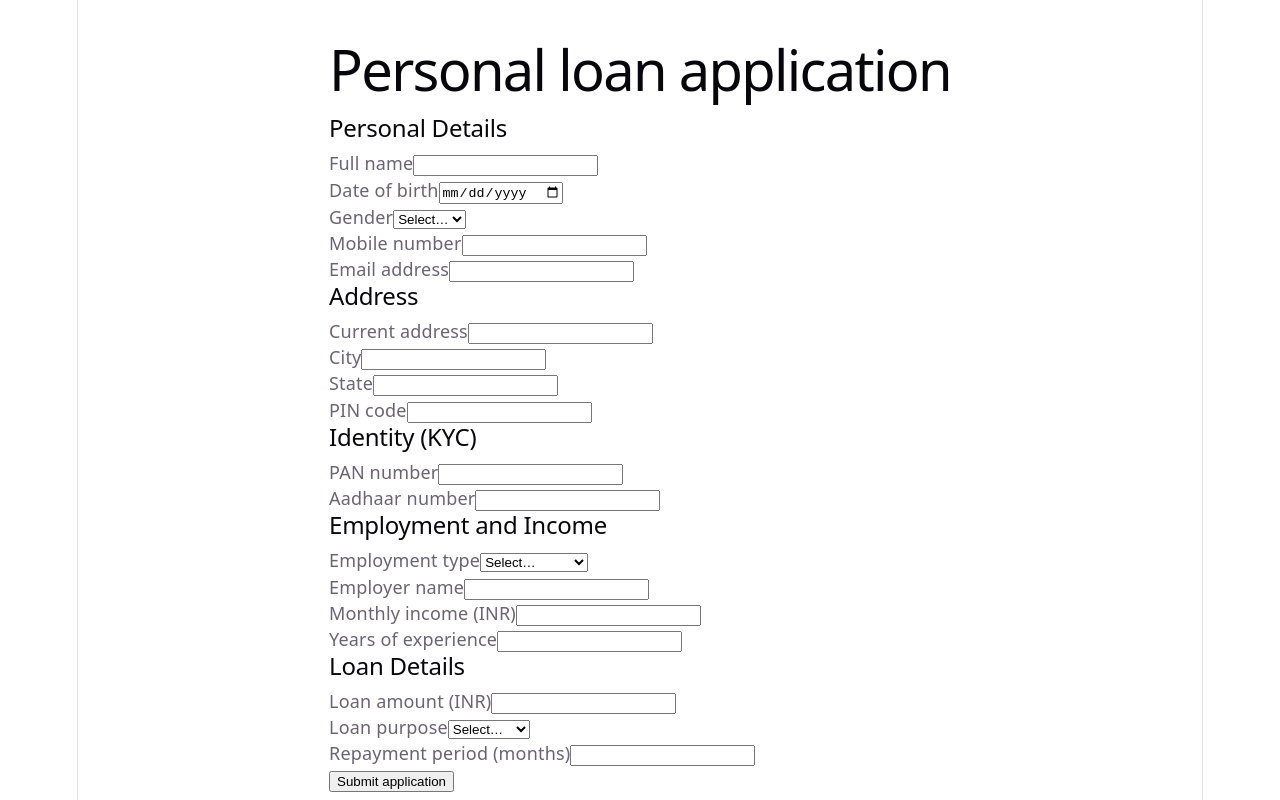
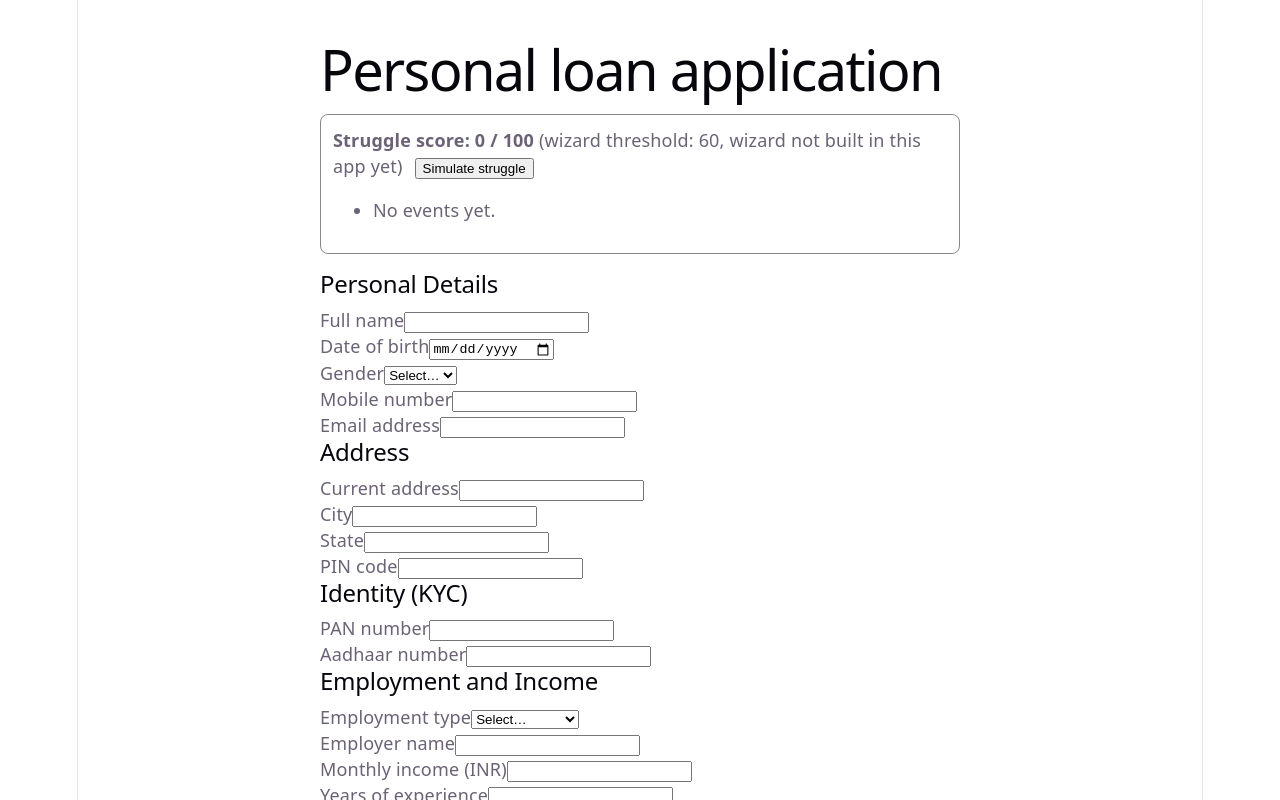
Before and after one commit to Anikx09/AuraGen-Generative-UI, a React (Vite) app in the folder auragen-app/: page / in a window 1280 px wide. Shown: the top 800 px of the page. Built offline with nearby package versions, Linux system fonts and the light colour scheme.

Commit message:
feat: show live struggle score and event log in App

```diff
--- a/auragen-app/src/App.jsx
+++ b/auragen-app/src/App.jsx
@@ -1,14 +1,27 @@
 import { useState } from "react";
 import Form from "./components/Form";
+import useTracker from "./hooks/useTracker";
+import { STRUGGLE_THRESHOLD } from "./data/fields";
 
 export default function App() {
   const [data, setData] = useState({});
   const [submitted, setSubmitted] = useState(false);
+  const { score, log, simulate } = useTracker(!submitted);
   const setValue = (key, value) => setData((d) => ({ ...d, [key]: value }));
 
   return (
     <main style={{ maxWidth: 640, margin: "0 auto", padding: 24, textAlign: "left" }}>
       <h1>Personal loan application</h1>
+      <div style={{ border: "1px solid #888", borderRadius: 8, padding: 12, marginBottom: 16 }}>
+        <strong>Struggle score: {score} / 100</strong> (wizard threshold: {STRUGGLE_THRESHOLD}, wizard not built in this app yet)
+        <button onClick={simulate} style={{ marginLeft: 12 }}>Simulate struggle</button>
+        <ul>
+          {log.length === 0 && <li>No events yet.</li>}
+          {log.map((e, i) => (
+            <li key={i}>{e.time} {e.message}</li>
+          ))}
+        </ul>
+      </div>
       {submitted ? (
         <p>Application submitted (demo).</p>
       ) : (
```
